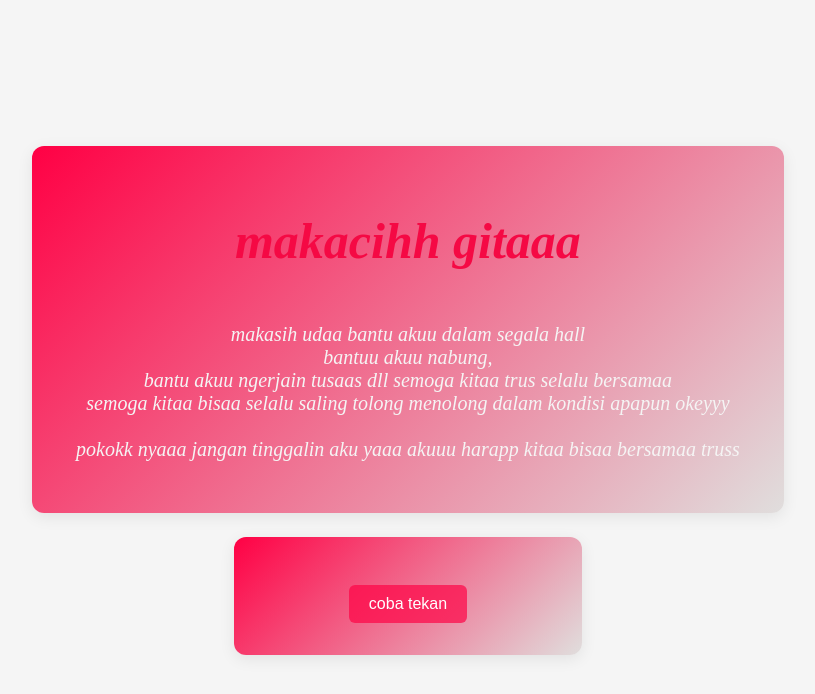
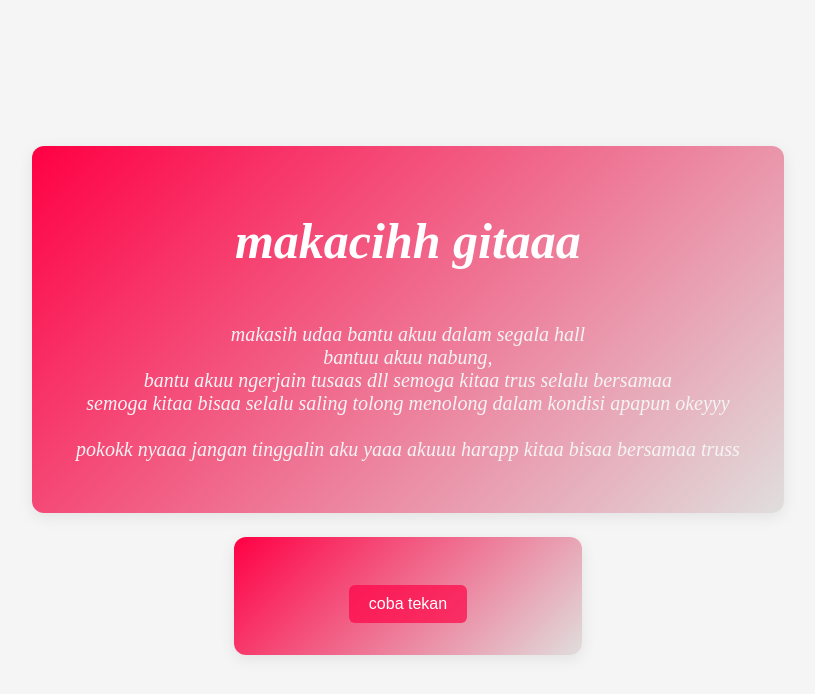
Before and after one commit to publick-pp/makasih, a plain HTML site: page new.html in a window 1280 px wide. Shown: the whole page, without its empty margins (232-1047 px from the left). Drawn offline with Linux system fonts and the light colour scheme.

Commit message:
new.html

```diff
--- a/new.html
+++ b/new.html
@@ -9,7 +9,7 @@
         h1 {
             text-align: center;
             font-size: 50px;
-            color: #f50944;
+            color:#ffffff;
         }
         p {
             text-align: center;
```
